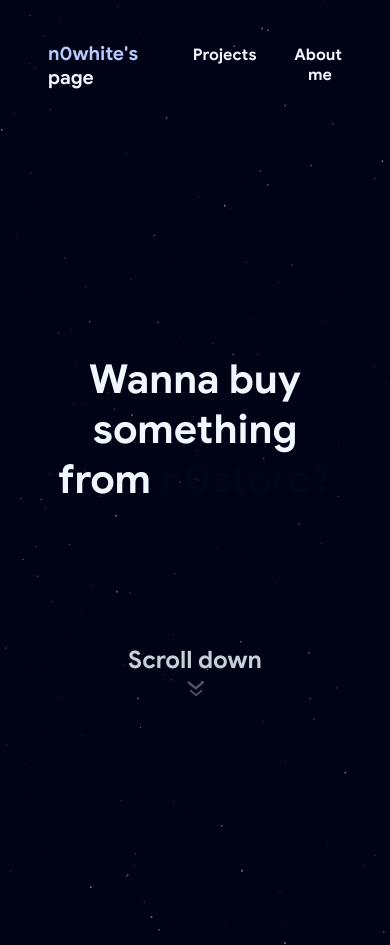
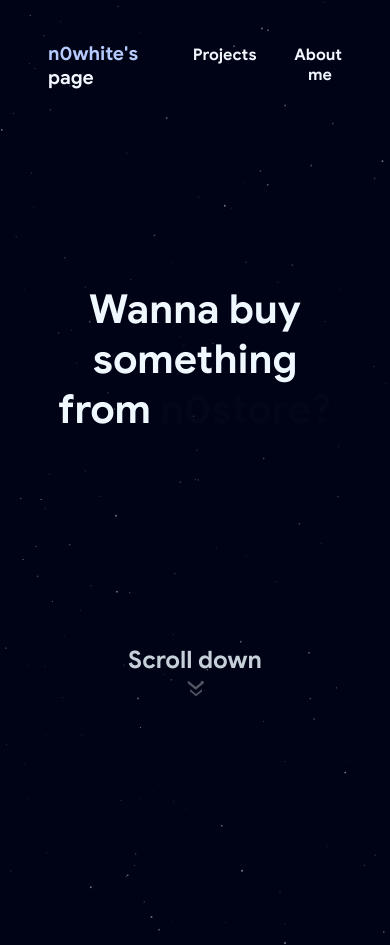
Before and after one commit to n0white/n0white.github.io, a plain HTML site: page index.html in a window 390 px wide. Shown: the top 945 px of the page. Drawn offline with nearby package versions, Linux system fonts and the light colour scheme.

Commit message:
Update styles.css

```diff
--- a/styles.css
+++ b/styles.css
@@ -129,6 +129,11 @@ body {
 @media (max-width: 770px), (max-height: 770px) {
   .bite-on-money {
     font-size: 2.5rem;
+  }
+}
+@media (max-width: 770px) {
+  .bite-on-money {
+    padding-bottom: 70px;
   }
 }
 
```
